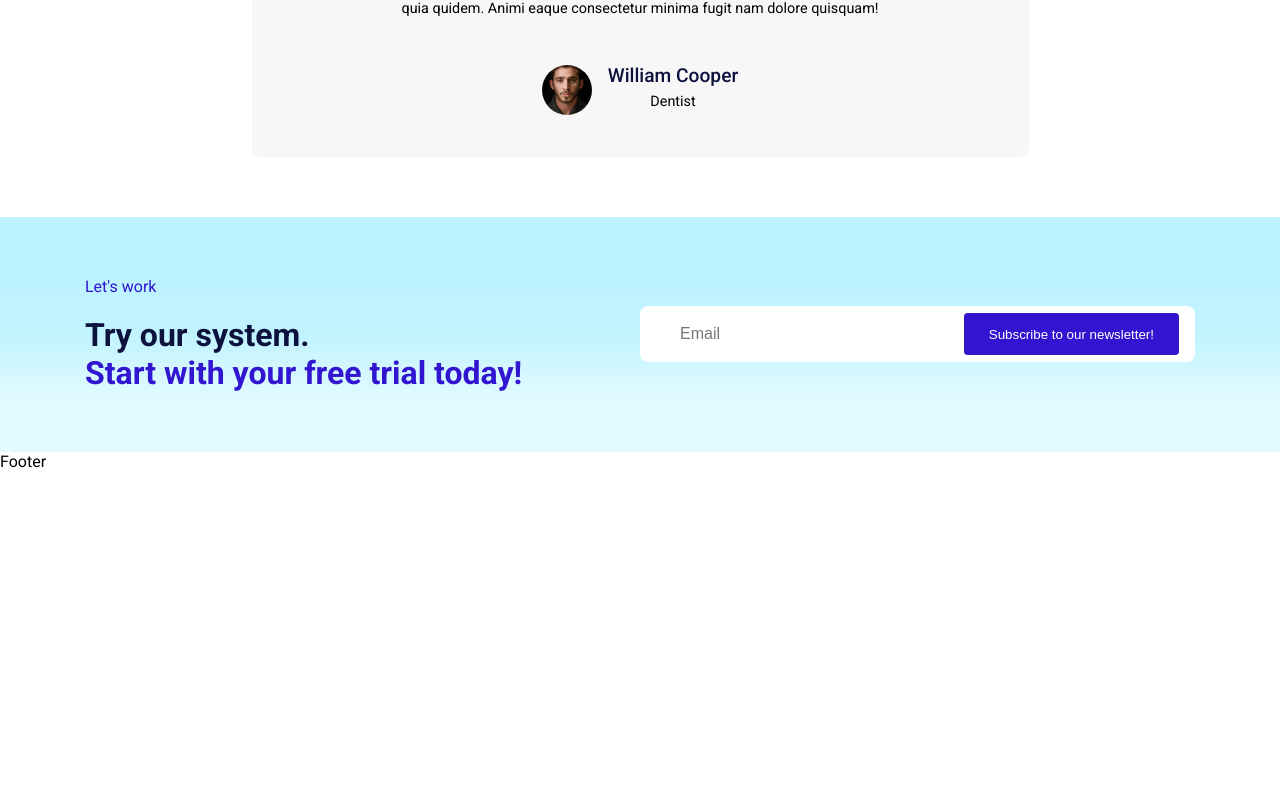
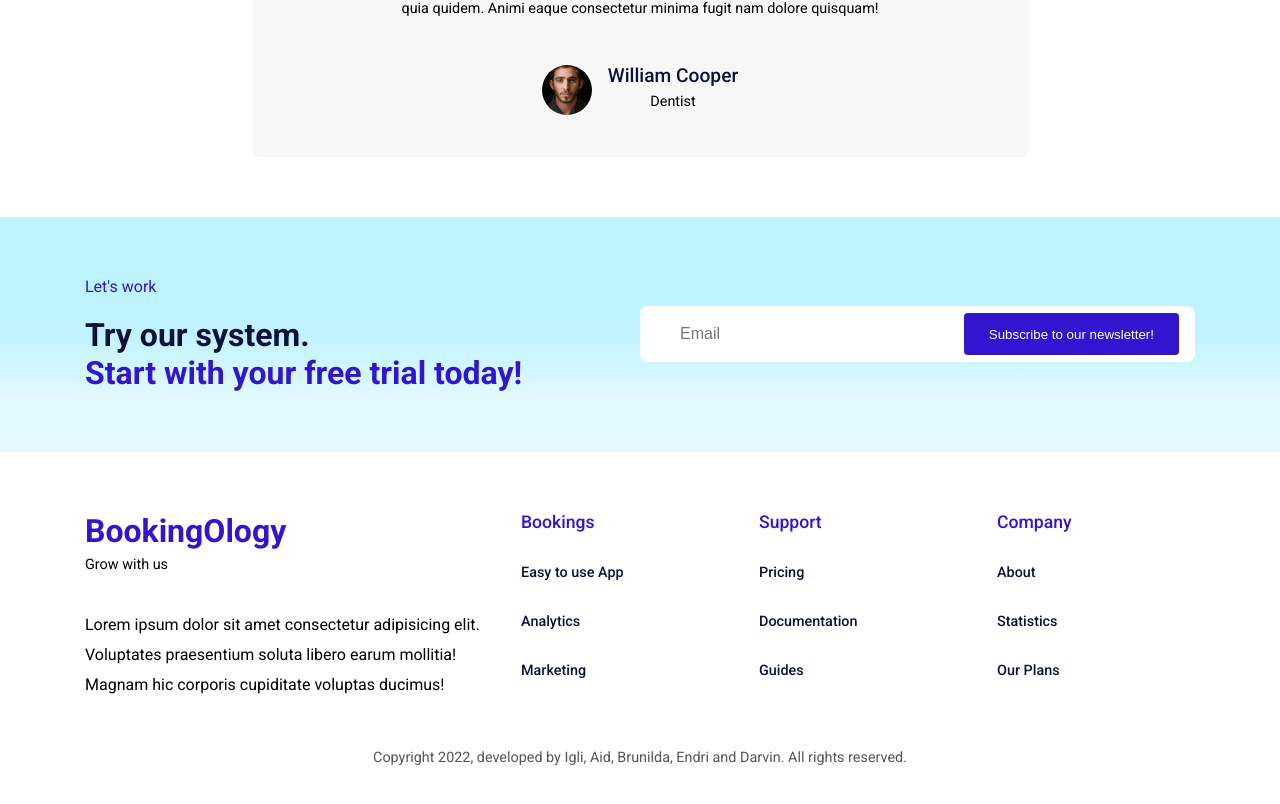
Before and after one commit to BrunildaM/hoxton-final-group-project-frontend, a React (Vite) app: page /home in a window 1280 px wide. Shown: the part 3402-4206 px from the top of the page. Before the commit the page ends 3873 px from the top, so only its background shows below. Built offline with nearby package versions, Linux system fonts and the light colour scheme.

Commit message:
Adding footer and styling

```diff
--- a/src/components/Footer/Footer.tsx
+++ b/src/components/Footer/Footer.tsx
@@ -1,5 +1,106 @@
+import "./footer.css";
+
+const quickLinks01 = [
+  {
+    path: "#",
+    display: "Easy to use App",
+  },
+  {
+    path: "#",
+    display: "Analytics",
+  },
+  {
+    path: "#",
+    display: "Marketing",
+  },
+];
+
+const quickLinks02 = [
+  {
+    path: "#",
+    display: "Pricing",
+  },
+  {
+    path: "#",
+    display: "Documentation",
+  },
+  {
+    path: "#",
+    display: "Guides",
+  },
+];
+
+const quickLinks03 = [
+  {
+    path: "#about",
+    display: "About",
+  },
+  {
+    path: "#",
+    display: "Statistics",
+  },
+  {
+    path: "#plan",
+    display: "Our Plans",
+  },
+];
+
 const Footer = () => {
-  return <div>Footer</div>;
+  const year = new Date().getFullYear();
+  return (
+    <footer className="footer">
+      <div className="container">
+        <div className="footer__wrapper">
+          <div className="footer__logo">
+            <h2>BookingOlogy</h2>
+            <p className="description">Grow with us</p>
+
+            <p className="small__text description">
+              Lorem ipsum dolor sit amet consectetur adipisicing elit.
+              Voluptates praesentium soluta libero earum mollitia! Magnam hic
+              corporis cupiditate voluptas ducimus!
+            </p>
+          </div>
+
+          <div className="footer__quick-links">
+            <h3 className="quick__links-title">Bookings</h3>
+            <ul className="quick__links">
+              {quickLinks01.map((item, index) => (
+                <li className="quick__link-item" key={index}>
+                  <a href={item.path}>{item.display}</a>
+                </li>
+              ))}
+            </ul>
+          </div>
+          <div className="footer__quick-links">
+            <h3 className="quick__links-title">Support</h3>
+            <ul className="quick__links">
+              {quickLinks02.map((item, index) => (
+                <li className="quick__link-item" key={index}>
+                  <a href={item.path}>{item.display}</a>
+                </li>
+              ))}
+            </ul>
+          </div>
+          <div className="footer__quick-links">
+            <h3 className="quick__links-title">Company</h3>
+            <ul className="quick__links">
+              {quickLinks03.map((item, index) => (
+                <li className="quick__link-item" key={index}>
+                  <a href={item.path}>{item.display}</a>
+                </li>
+              ))}
+            </ul>
+          </div>
+        </div>
+
+        <p className="copyright">
+          Copyright {year}, developed by Igli, Aid, Brunilda, Endri and Darvin.
+          All rights reserved.
+        </p>
+      </div>
+    </footer>
+  );
 };
 
 export default Footer;
--- /dev/null
+++ b/src/components/Footer/footer.css
@@ -0,0 +1,60 @@
+.footer {
+    padding: 60px 0px;
+}
+
+.footer__wrapper {
+    display: flex;
+    justify-content: space-between;
+    column-gap: 2.5rem;
+}
+
+.footer__logo {
+    width: 40%;
+}
+
+.footer__quick-links {
+    width: 20%;
+}
+
+.footer__logo h2 {
+    color: var(--primary-color);
+}
+
+.small__text {
+    font-size: 1rem;
+    margin-top: 30px;
+}
+
+.quick__links-title {
+    font-size: 1.1rem;
+    color: var(--primary-color);
+    font-weight: 500;
+    margin-bottom: 30px;
+}
+
+.quick__links {
+    list-style: none;
+}
+
+.quick__link-item {
+    margin-bottom: 30px;
+}
+
+.quick__link-item a {
+    font-size: 0.9rem;
+    font-weight: 500;
+    cursor: pointer;
+}
+
+.quick__link-item a:hover {
+    color: var(--primary-color);
+}
+
+.copyright {
+    color: #555;
+    margin-top: 40px;
+    text-align: center;
+    font-size: 0.9rem;
+    font-weight: 400;
+
+}
```
Also changed, not shown: public/img/logo.png (deleted).
